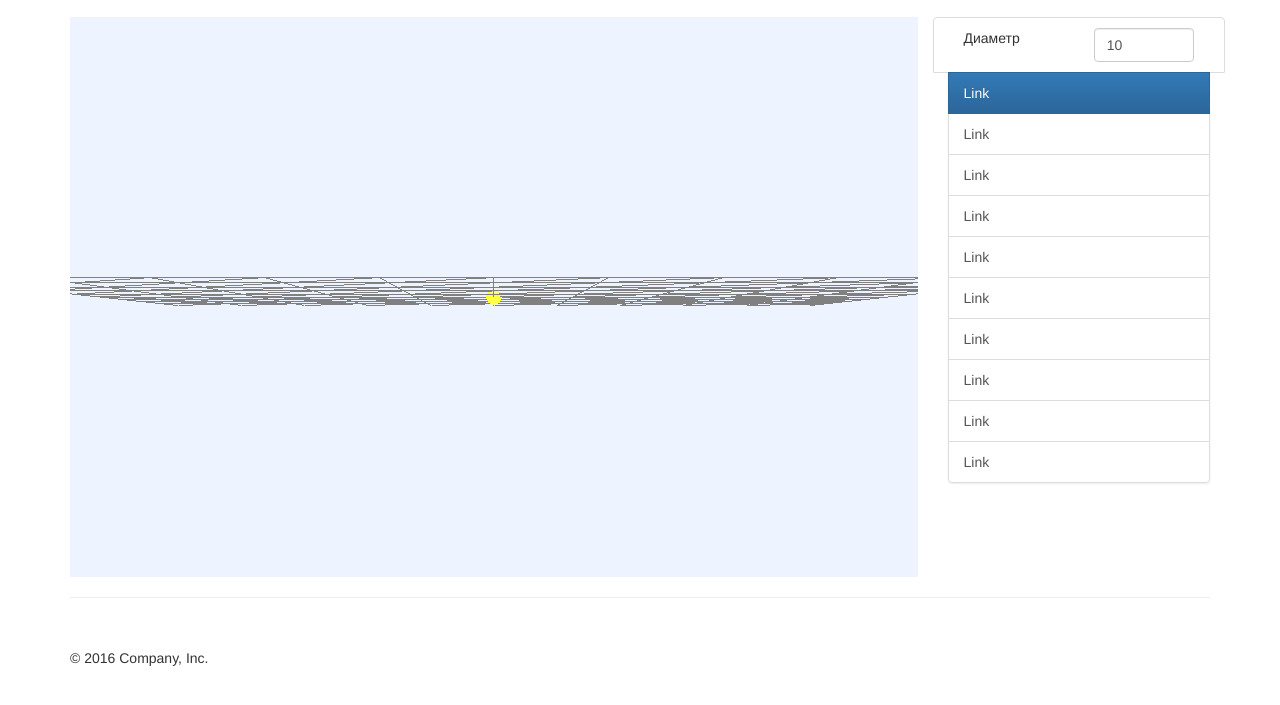
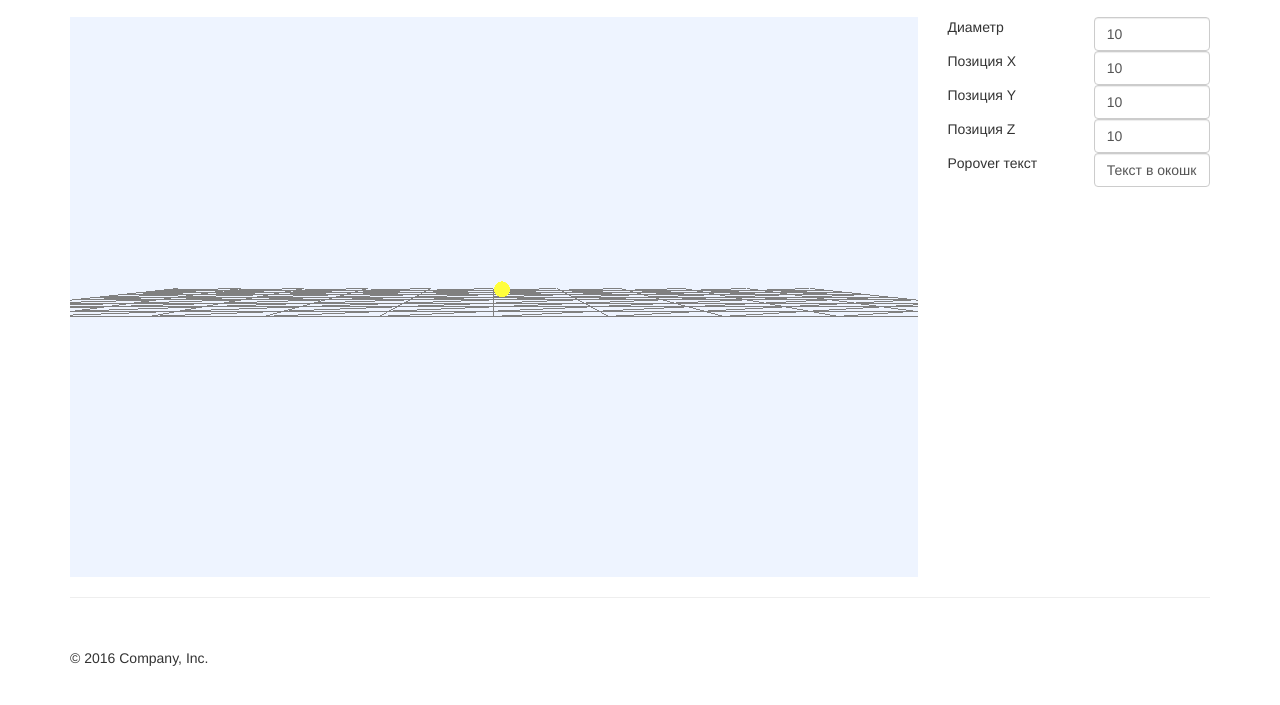
Before and after one commit to Pavelstn/spaceford, a plain HTML site: page index.html in a window 1280 px wide. Shown: the part 53-758 px from the top of the page. Drawn offline with nearby package versions, Linux system fonts and the light colour scheme.

Commit message:
update interface2 at 201702010005

```diff
--- a/index.html
+++ b/index.html
@@ -71,31 +71,61 @@
         </div><!--/.col-xs-12.col-sm-9-->
 
         <div class="col-xs-6 col-sm-3 sidebar-offcanvas" id="sidebar">
-            <div class="list-group">
-                <li class="list-group-item row">
+            <div class="row">
                 <div class="col-xs-12 col-sm-12 col-md-6 col-lg-6">Диаметр</div>
                 <div class="col-xs-12 col-sm-12 col-md-6 col-lg-6">
                     <input type="number"
                            ng-model="scene_params.sphere.radius"
                            ng-change="update_values()"
                            ng-debounce
-                           class="form-control center_number size_input">
+                           class="form-control size_input">
+                </div>
+            </div>
 
+            <div class="row">
+                <div class="col-xs-12 col-sm-12 col-md-6 col-lg-6">Позиция X</div>
+                <div class="col-xs-12 col-sm-12 col-md-6 col-lg-6">
+                    <input type="number"
+                           ng-model="scene_params.sphere.position.x"
+                           ng-change="update_values()"
+                           ng-debounce
+                           class="form-control size_input">
                 </div>
+            </div>
+            <div class="row">
+                <div class="col-xs-12 col-sm-12 col-md-6 col-lg-6">Позиция Y</div>
+                <div class="col-xs-12 col-sm-12 col-md-6 col-lg-6">
+                    <input type="number"
+                           ng-model="scene_params.sphere.position.y"
+                           ng-change="update_values()"
+                           ng-debounce
+                           class="form-control size_input">
+                </div>
+            </div>
 
-                </li>
+            <div class="row">
+                <div class="col-xs-12 col-sm-12 col-md-6 col-lg-6">Позиция Z</div>
+                <div class="col-xs-12 col-sm-12 col-md-6 col-lg-6">
+                    <input type="number"
+                           ng-model="scene_params.sphere.position.z"
+                           ng-change="update_values()"
+                           ng-debounce
+                           class="form-control size_input">
+                </div>
+            </div>
 
-                <a href="#" class="list-group-item active">Link</a>
-                <a href="#" class="list-group-item">Link</a>
-                <a href="#" class="list-group-item">Link</a>
-                <a href="#" class="list-group-item">Link</a>
-                <a href="#" class="list-group-item">Link</a>
-                <a href="#" class="list-group-item">Link</a>
-                <a href="#" class="list-group-item">Link</a>
-                <a href="#" class="list-group-item">Link</a>
-                <a href="#" class="list-group-item">Link</a>
-                <a href="#" class="list-group-item">Link</a>
+            <div class="row">
+                <div class="col-xs-12 col-sm-12 col-md-6 col-lg-6">Popover текст</div>
+                <div class="col-xs-12 col-sm-12 col-md-6 col-lg-6">
+                    <input type="text"
+                           ng-model="scene_params.popover.text"
+                           ng-change="update_values()"
+                           ng-debounce
+                           class="form-control size_input">
+                </div>
             </div>
+
+
         </div><!--/.sidebar-offcanvas-->
     </div><!--/row-->
 
--- a/js/app.js
+++ b/js/app.js
@@ -21,7 +21,7 @@ var projector, raycaster, directionVector;
  };
  */
 var sphere, marker, label, line1;
-var clock = new THREE.Clock();
+//var clock = new THREE.Clock();
 $(document).ready(function () {
     $(window).resize(function () {
         init();
@@ -81,7 +81,7 @@ function init() {
     camera.position.x = 0;
     camera.position.y = 20 / distance_param;
     // camera.position.y = 20;
-    camera.position.z = -1600;
+    camera.position.z = 1600;
 
     renderer.shadowMapEnabled = true;
     renderer.shadowMapSoft = false;
@@ -180,14 +180,14 @@ function draw_scene() {
 
 
         var material = new THREE.MeshPhongMaterial({side: THREE.DoubleSide, color: "#FFFE3C"});
-        material.depthWrite = false;
+        //material.depthWrite = false;
         sphere = new THREE.Mesh(new THREE.SphereGeometry(window.scene_params.sphere.radius, 20, 10), material);
-        sphere.position.set(0, 0, 0);
+        sphere.position.set(window.scene_params.sphere.position.x, window.scene_params.sphere.position.y, window.scene_params.sphere.position.z);
         scene.add(sphere);
 
         marker = new THREE.Mesh(new THREE.SphereGeometry(0.1), marker_material);
         var marker_material = new THREE.MeshLambertMaterial({color: 0xff0000, transparent: true, opacity: 1});
-        marker_material.depthWrite = false;
+       // marker_material.depthWrite = false;
         scene.add(marker);
 
 
@@ -203,19 +203,13 @@ function draw_scene() {
 
 }
 
-function draw_line() {
-    var line_material1 = new THREE.LineBasicMaterial({color: 0xff0000, opacity: 1.0});
-    line_material1.depthWrite = false;
-    var geometry1 = new THREE.Geometry();
-    geometry1.vertices.push(new THREE.Vector3(marker.position.x, marker.position.y, marker.position.z));
-    geometry1.vertices.push(new THREE.Vector3(label.position.x, label.position.y, label.position.z));
-    line1 = new THREE.Line(geometry1, line_material1);
-    scene.add(line1);
+/*function draw_line() {
 
-}
+
+}*/
 
 function meshClick(event) {
-    console.log("event", event);
+    //console.log("event", event);
     var x = ( event.offsetX / canvasWidth ) * 2 - 1;
     var y = -( event.offsetY / canvasHeight ) * 2 + 1;
     directionVector.set(x, y, 1);
@@ -223,9 +217,10 @@ function meshClick(event) {
     directionVector.sub(camera.position);
     directionVector.normalize();
     raycaster.set(camera.position, directionVector);
-    var intersects = raycaster.intersectObjects(scene.children, true);
-   // var intersects = raycaster.intersectObjects(sphere, true);
-    console.log("intersects", intersects);
+    //var intersects = raycaster.intersectObjects(scene.children, true);
+    var arr=[sphere];
+    var intersects = raycaster.intersectObjects(arr, true);
+   // console.log("intersects", intersects);
 
     if (intersects.length) {
         marker.position.x = intersects[0].point.x;
@@ -233,17 +228,26 @@ function meshClick(event) {
         marker.position.z = intersects[0].point.z;
 
         scene.remove(line1);
-
+        scene.remove(label);
 
         text = document.createElement('div');
         text.className = 'pop_up';
-        text.textContent = "asdasdasd";
+        text.textContent = window.scene_params.popover.text;
         label = new THREE.CSS2DObject(text);
-        label.position.set(10, 20, 0);
+
+        var h=window.scene_params.sphere.radius*3;
+        label.position.set(marker.position.x, marker.position.y+h, marker.position.z);
         scene.add(label);
 
 
-        draw_line();
+        var line_material1 = new THREE.LineBasicMaterial({color: 0xff0000, opacity: 1.0});
+       // line_material1.depthWrite = false;
+        var geometry1 = new THREE.Geometry();
+        geometry1.vertices.push(new THREE.Vector3(marker.position.x, marker.position.y, marker.position.z));
+        geometry1.vertices.push(new THREE.Vector3(label.position.x, label.position.y, label.position.z));
+        line1 = new THREE.Line(geometry1, line_material1);
+        scene.add(line1);
+
     }else{
         scene.remove(line1);
         scene.remove(label);
--- a/js/app_ctrl.js
+++ b/js/app_ctrl.js
@@ -50,7 +50,7 @@ app.controller("app", function ($scope) {
         },
         popover: {
             isshow: false,
-            text: "sadsadsadsad"
+            text: "Текст в окошке"
         }
     };
 
```
